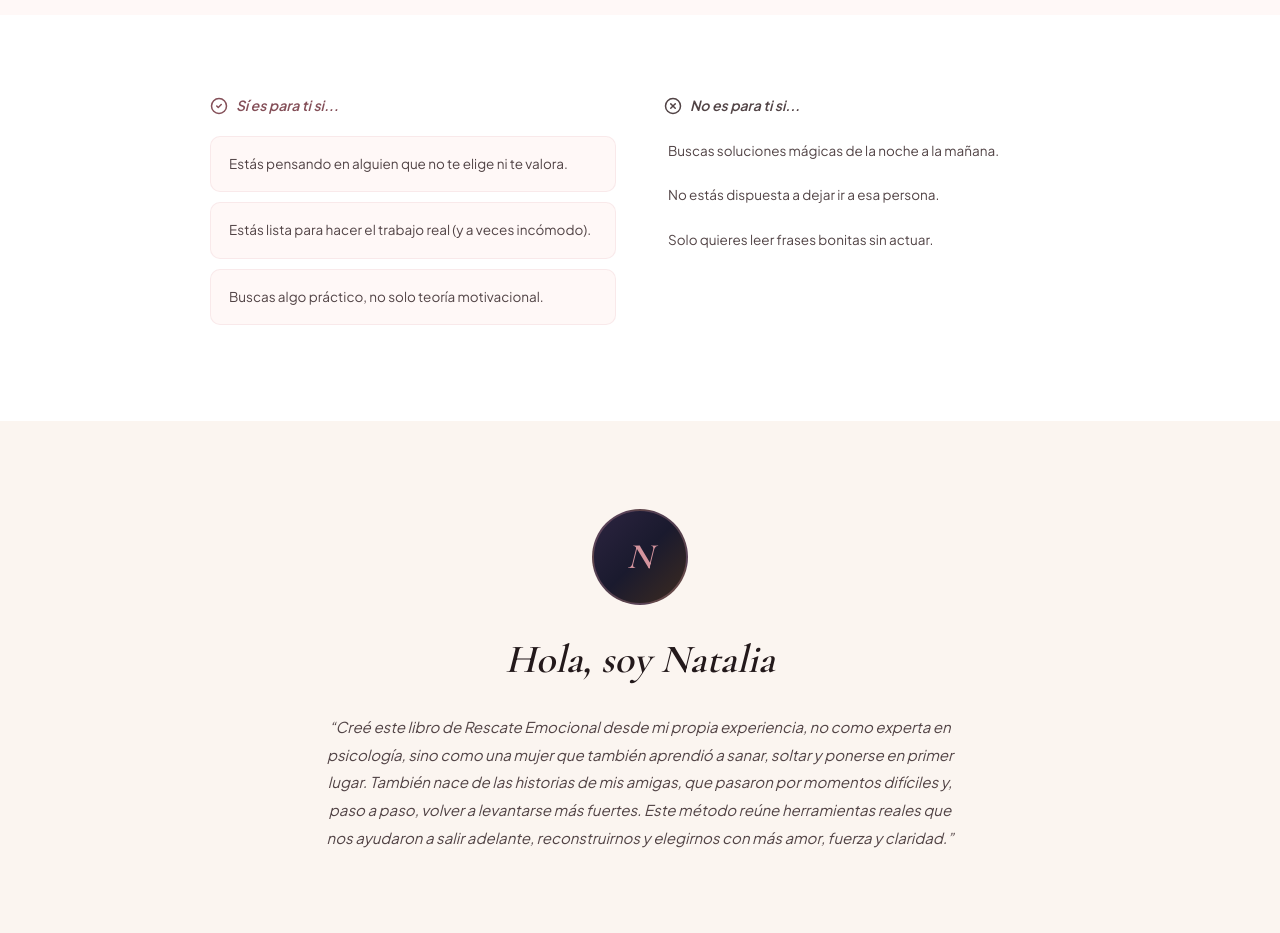
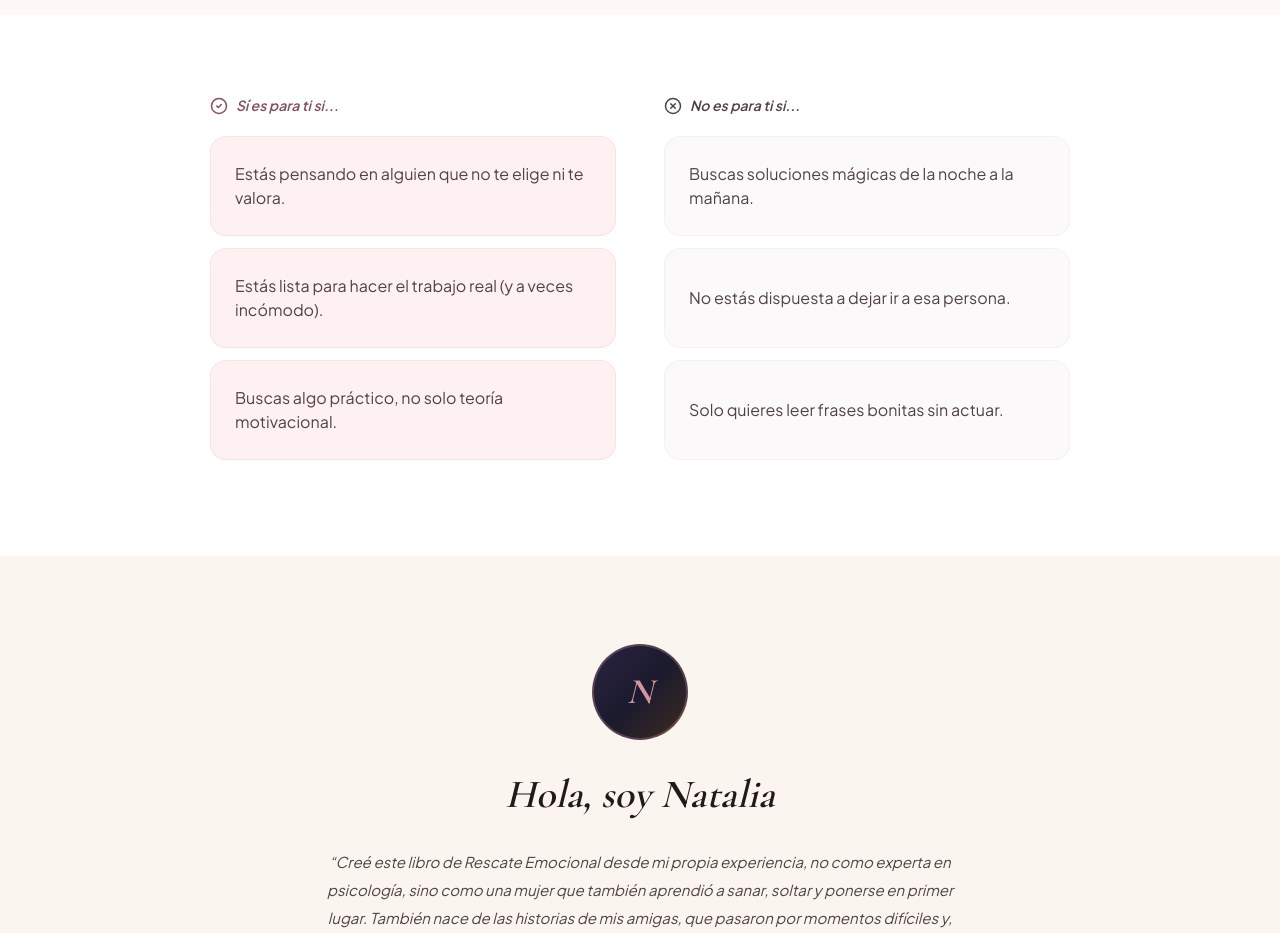
Before and after one commit to zeusasistent/rescate-emocional, a Next.js app: page / in a window 1280 px wide. Shown: the part 2820-3753 px from the top of the page. Built offline with nearby package versions, Linux system fonts and the light colour scheme.

Commit message:
update forwhom

```diff
--- a/components/ForWhom.tsx
+++ b/components/ForWhom.tsx
@@ -51,7 +51,7 @@ export default function ForWhom() {
             </span>
           </div>
 
-          <div style={{ display: "flex", flexDirection: "column", gap: "10px" }}>
+          <div style={{ display: "flex", flexDirection: "column", gap: "12px" }}>
             {yes.map((item, i) => (
               <motion.div
                 key={i}
@@ -60,18 +60,22 @@ export default function ForWhom() {
                 viewport={{ once: true }}
                 transition={{ duration: 0.4, delay: i * 0.08 }}
                 style={{
-                  backgroundColor: "#FFF8F7",
+                  backgroundColor: "#FFF0F2",
                   border: "1px solid rgba(212,148,158,0.15)",
-                  borderRadius: "10px",
-                  padding: "16px 18px",
+                  borderRadius: "16px",
+                  //width: "100%",
+                  minHeight: "100px",
+                  display: "flex",
+                  alignItems: "center",
+                  padding: "16px 24px",
                 }}
               >
                 <p
                   style={{
                     fontFamily: "var(--font-jakarta)",
-                    fontSize: "13.5px",
+                    fontSize: "16px",
                     color: "#514345",
-                    lineHeight: 1.65,
+                    lineHeight: "auto",
                   }}
                 >
                   {item}
@@ -108,25 +112,37 @@ export default function ForWhom() {
             </span>
           </div>
 
-          <div style={{ display: "flex", flexDirection: "column", gap: "22px", paddingTop: "4px" }}>
+          <div style={{ display: "flex", flexDirection: "column", gap: "12px" }}>
             {no.map((item, i) => (
-              <motion.p
+              <motion.div
                 key={i}
                 initial={{ opacity: 0, y: 10 }}
                 whileInView={{ opacity: 1, y: 0 }}
                 viewport={{ once: true }}
                 transition={{ duration: 0.4, delay: i * 0.08 }}
                 style={{
-                  fontFamily: "var(--font-jakarta)",
-                  fontSize: "13.5px",
-                  color: "#514345",
-                  lineHeight: 1.65,
-                  paddingLeft: "4px",
+                  backgroundColor: "rgba(213,194,196,0.10)",
+                  border: "1px solid rgba(213,194,196,0.15)",
+                  borderRadius: "16px",
+                 // width: "100%",
+                  minHeight: "100px",
+                  display: "flex",
+                  alignItems: "center",
+                  padding: "16px 24px",
                 }}
               >
-                {item}
-              </motion.p>
-            ))}
+                  <p
+                  style={{
+                    fontFamily: "var(--font-jakarta)",
+                    fontSize: "16px",
+                    color: "#514345",
+                    lineHeight: "auto",
+                  }}
+                >
+                 {item}
+                </p>
+              </motion.div>
+           ))}
           </div>
         </motion.div>
       </div>
```
